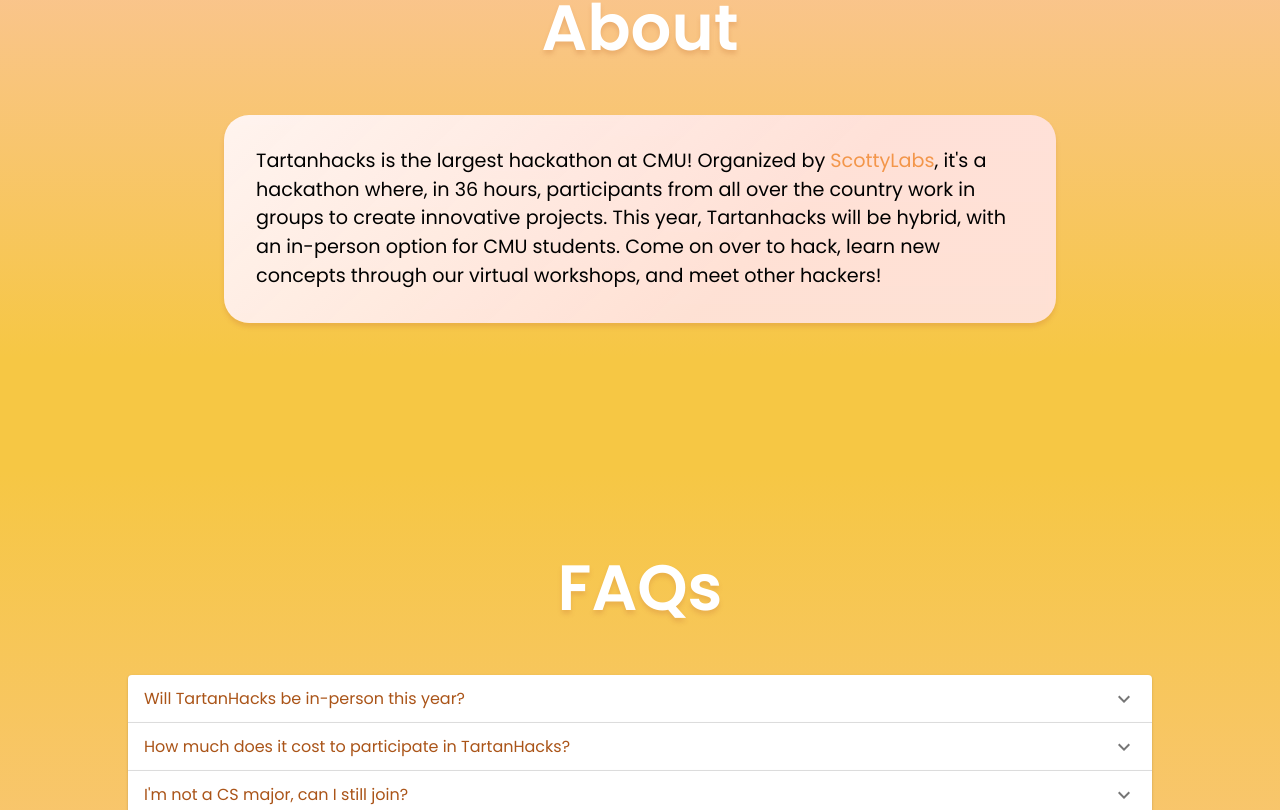
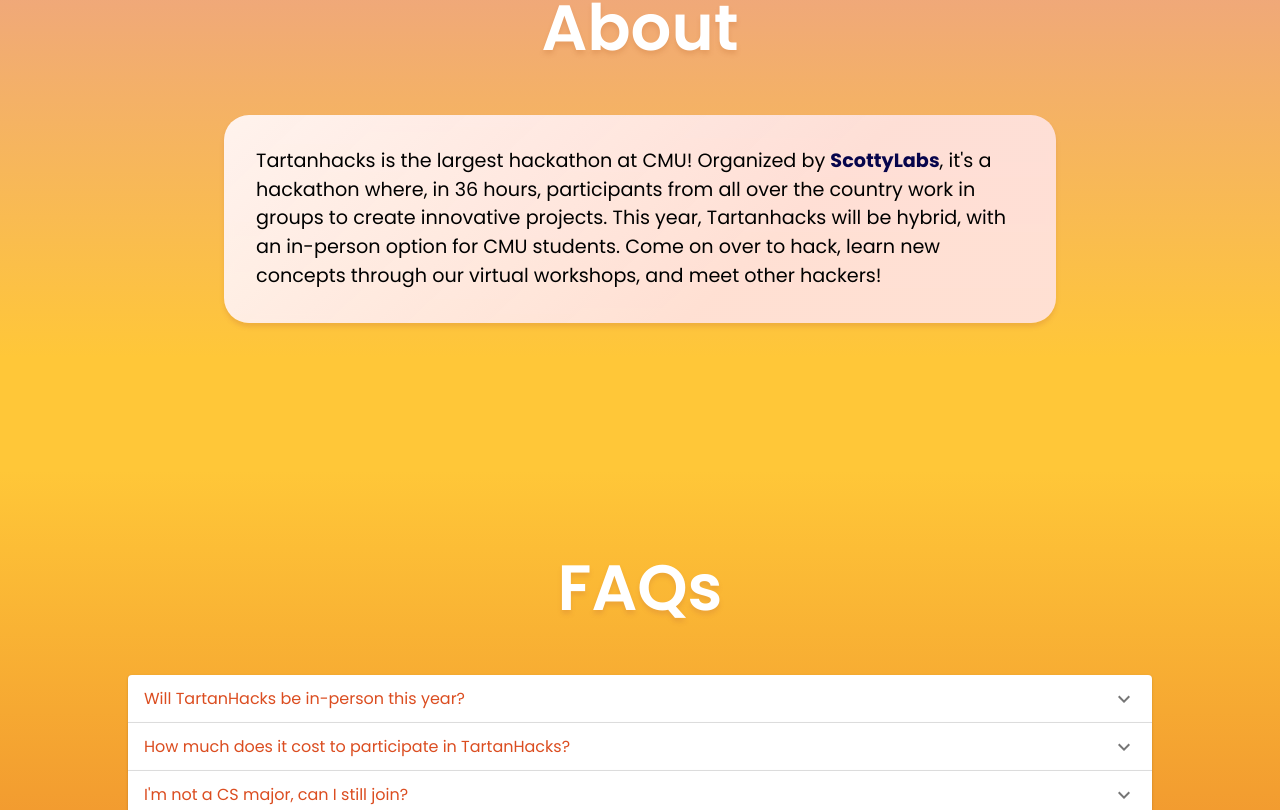
Before and after one commit to ScottyLabs/tartanhacks, a Next.js app: page / in a window 1280 px wide. Shown: the part 890-1700 px from the top of the page. Built offline with nearby package versions, Linux system fonts and the light colour scheme.

Commit message:
Recolored components to reflect new theme

```diff
--- a/src/components/dashboard/DashboardDialog.tsx
+++ b/src/components/dashboard/DashboardDialog.tsx
@@ -33,7 +33,7 @@ const DialogContent = styled("div")({
 const Heading = styled(Typography)(({ theme }) => ({
   fontSize: "4em",
   fontWeight: 600,
-  color: theme.palette.primary.main,
+  color: theme.palette.text.primary,
   [theme.breakpoints.down(theme.breakpoints.values.mobile)]: {
     fontSize: "2.5em",
   },
@@ -42,7 +42,7 @@ const Heading = styled(Typography)(({ theme }) => ({
 const SubHeading = styled(Typography)(({ theme }) => ({
   fontSize: "2em",
   fontWeight: 500,
-  color: theme.palette.text.primary,
+  color: theme.palette.text.secondary,
   [theme.breakpoints.down(theme.breakpoints.values.mobile)]: {
     fontSize: "1.5em",
   },
--- a/src/components/design/WaveBackground.tsx
+++ b/src/components/design/WaveBackground.tsx
@@ -1,4 +1,4 @@
-import { styled } from "@mui/material/styles";
+import { styled, useTheme } from "@mui/material/styles";
 import React, { ReactElement } from "react";
 
 const WaveContainer = styled("div")({
@@ -23,6 +23,7 @@ const WaveSVG = styled("svg")(({ theme }) => ({
 }));
 
 const WaveBackground = (): ReactElement => {
+  const theme = useTheme();
   return (
     <WaveContainer>
       <WaveSVG viewBox="0 0 1440 465" preserveAspectRatio="none">
@@ -39,8 +40,8 @@ const WaveBackground = (): ReactElement => {
             y2="465"
             gradientUnits="userSpaceOnUse"
           >
-            <stop stopColor="#F6C744" />
-            <stop offset="1" stopColor="#F68F44" stopOpacity="0.53" />
+            <stop stopColor={theme.palette.waveGradient.start} />
+            <stop offset="1" stopColor={theme.palette.waveGradient.end} stopOpacity="0.53" />
           </linearGradient>
         </defs>
       </WaveSVG>
--- a/src/components/sections/AboutSection.tsx
+++ b/src/components/sections/AboutSection.tsx
@@ -1,13 +1,10 @@
-import {
-  Link,
-  Typography
-} from "@mui/material";
+import { Link, Typography } from "@mui/material";
 import { styled } from "@mui/material/styles";
 import { ReactElement } from "react";
 
 const Section = styled("div")(({ theme }) => ({
   minHeight: "50vh",
-  backgroundImage: `linear-gradient(#F68F4487, #F6C744FF 80%)`,
+  backgroundImage: `linear-gradient(${theme.palette.waveGradient.end}87, ${theme.palette.waveGradient.start} 80%)`,
   paddingTop: "5em",
   display: "flex",
   flexDirection: "column",
@@ -15,7 +12,7 @@ const Section = styled("div")(({ theme }) => ({
   gap: "3em",
   paddingBottom: "5em",
   [theme.breakpoints.down(theme.breakpoints.values.mobile)]: {
-    minHeight: "80vh"
+    minHeight: "80vh",
   },
 }));
 
@@ -50,6 +47,33 @@ const Dialog = styled("div")(({ theme }) => ({
   },
 }));
 
+const StyledLink = styled(Link)(({ theme }) => ({
+  color: theme.palette.secondary.main,
+  fontWeight: "bold",
+  display: "inline",
+  position: "relative",
+  overflow: "hidden",
+
+  "&:after": {
+    content: "''",
+    position: "absolute",
+    zIndex: 1,
+    right: 0,
+    width: 0,
+    bottom: "-2px",
+    background: theme.palette.secondary.main,
+    height: "1px",
+    transitionProperty: "width",
+    transitionDuration: "0.3s",
+    transitionTimingFunction: "ease-out",
+  },
+  "&:is(:hover,:focus,:active):after": {
+    left: 0,
+    right: "auto",
+    width: "100%",
+  },
+}));
+
 const DialogText = styled(Typography)({
   fontSize: "1.2em",
 });
@@ -61,11 +85,15 @@ const AboutSection = (): ReactElement => {
       <Dialog>
         <DialogText>
           Tartanhacks is the largest hackathon at CMU! Organized by&nbsp;
-          <Link href="http://scottylabs.org/" target="_blank" underline="none">
+          <StyledLink
+            href="http://scottylabs.org/"
+            target="_blank"
+            underline="none"
+          >
             ScottyLabs
-          </Link>
-          , it&apos;s a hackathon where, in 36 hours, participants from all over the
-          country work in groups to create innovative projects. This year,
+          </StyledLink>
+          , it&apos;s a hackathon where, in 36 hours, participants from all over
+          the country work in groups to create innovative projects. This year,
           Tartanhacks will be hybrid, with an in-person option for CMU students.
           Come on over to hack, learn new concepts through our virtual
           workshops, and meet other hackers!
--- a/src/components/sections/FAQSection.tsx
+++ b/src/components/sections/FAQSection.tsx
@@ -10,7 +10,7 @@ import { ReactElement, useState } from "react";
 
 const Section = styled("div")(({ theme }) => ({
   minHeight: "100vh",
-  backgroundImage: `linear-gradient(#F6C744FF, #F68F4487 80%)`,
+  backgroundImage: `linear-gradient(${theme.palette.waveGradient.start}, ${theme.palette.waveGradient.end})`,
   paddingTop: "5em",
   display: "flex",
   flexDirection: "column",
--- a/src/themes/theme.ts
+++ b/src/themes/theme.ts
@@ -3,30 +3,30 @@ import { createTheme } from "@mui/material/styles";
 export const theme = createTheme({
   palette: {
     primary: {
-      main: "#F3964A"
+      main: "#FFC738"
     },
     secondary: {
-      main: "#AA5418"
+      main: "#07054C"
     },
     gradient: {
       start: "#AA5418",
-      end: "#F6C744"
+      end: "#FFC738"
     },
     waveGradient: {
-      start: "#F6C744",
-      end: "#F68F44"
+      start: "#FFC738",
+      end: "#DB4D20"
     },
     lightGradient: {
       start: "#FFFFFF",
       end: "#FFE3E3"
     },
     text: {
-      primary: "#AA5418",
-      secondary: "#F3964A"
+      primary: "#DB4D20",
+      secondary: "#FFC738"
     },
     button: {
-      main: "#F7C062",
-      focused: "#e0ac52"
+      main: "#FFC738",
+      focused: "#FFC738"
     },
     unverified: "#F3964A",
     verified: "#2979ff",
```
